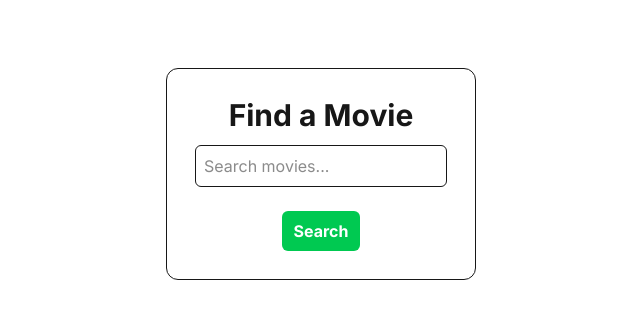
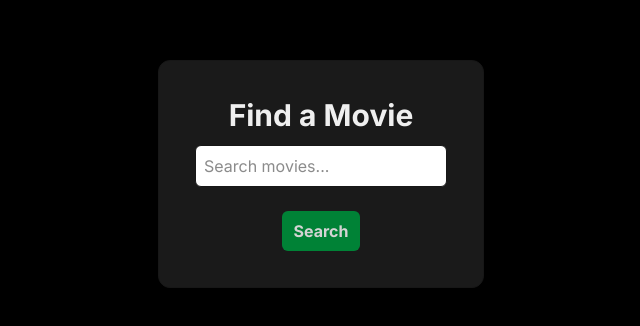
Before and after one commit to niklaus32/movie-search, a Next.js app: page / in a window 1280 px wide. Shown: the part 226-552 px from the top of the page, without its empty margins (319-959 px from the left). Built offline with nearby package versions, Linux system fonts and the light colour scheme.

Commit message:
Changed style

```diff
--- a/src/app/movies/[name]/page.tsx
+++ b/src/app/movies/[name]/page.tsx
@@ -50,28 +50,28 @@ export default function MoviesPage() {
 
     if (loading) {
         return (
-            <main className="flex items-center justify-center min-h-screen">
+            <main className="flex items-center justify-center min-h-screen bg-black">
                 <div className="flex flex-col items-center">
-                    <h1 className="text-2xl font-semibold">Loading...</h1>
+                    <h1 className="text-2xl font-semibold text-white">Loading...</h1>
                 </div>
             </main>
         );
     }
 
     return (
-        <main className="flex min-h-screen flex-col items-center justify-between p-24">
+        <main className="flex min-h-screen flex-col items-center justify-between p-24 bg-black">
             <div>
-                <h1 className="text-3xl font-semibold mb-6">Search: &quot;{movieName}&quot;</h1>
-                <Link href="/" className="flex justify-center hover:underline p-3">Go back</Link>
+                <h1 className="text-3xl font-semibold mb-6 text-white">Search: &quot;{movieName}&quot;</h1>
+                <Link href="/" className="flex justify-center hover:underline p-3 text-white">Go back</Link>
             </div>
             <div className="grid grid-cols-1 md:grid-cols-2 lg:grid-cols-3 gap-6">
                 {films.length === 0 ? (
                     <p>No movies found.</p>
                 ) : (
                     films.map((film) => (
-                        <div key={film["#IMDB_ID"]} className="border shadow-lg rounded-xl p-5 hover:shadow-xl transition duration-300 flex flex-col items-center">
+                        <div key={film["#IMDB_ID"]} className="border shadow-lg rounded-xl p-5 hover:shadow-xl transition duration-300 flex flex-col items-center bg-[#1a1a1a]">
                             <img src={film["#IMG_POSTER"]} alt={film["#TITLE"]} className="w-64 h-96 mb-5 object-cover rounded-lg"/>
-                            <h2 className="text-xl font-semibold mb-2 text-center">{film["#TITLE"]}</h2>
+                            <h2 className="text-xl font-semibold mb-2 text-center text-white">{film["#TITLE"]}</h2>
                             <p className="text-gray-500 mb-1">Year: {film["#YEAR"]}</p>
                             <p className="text-gray-500 mb-2">Actors: {film["#ACTORS"]}</p>
                             <a href={film["#IMDB_URL"]} target="_blank" rel="noopener noreferrer" className="text-blue-600 hover:underline font-medium">IMDB Link</a>
--- a/src/app/movies/page.tsx
+++ b/src/app/movies/page.tsx
@@ -35,28 +35,28 @@ export default function Movies() {
 
     if (loading) {
         return (
-            <main className="flex items-center justify-center min-h-screen">
+            <main className="flex items-center justify-center min-h-screen bg-black">
                 <div className="flex flex-col items-center">
-                    <h1 className="text-2xl font-semibold">Loading...</h1>
+                    <h1 className="text-2xl font-semibold text-white">Loading...</h1>
                 </div>
             </main>
         );
     }
 
     return (
-        <main className="flex min-h-screen flex-col items-center justify-between p-24">
+        <main className="flex min-h-screen flex-col items-center justify-between p-24 bg-black">
             <div>
-                <h1 className="text-3xl font-semibold mb-6">Browse Movies</h1>
-                <Link href="/" className="flex justify-center hover:underline p-3">Go back</Link>
+                <h1 className="text-3xl font-semibold mb-6 text-white">Browse Movies</h1>
+                <Link href="/" className="flex justify-center hover:underline p-3 text-white">Go back</Link>
             </div>
             <div className="grid grid-cols-1 md:grid-cols-2 lg:grid-cols-3 gap-6">
                 {films.length === 0 ? (
                     <p>No movies found.</p>
                 ) : (
                     films.map((film) => (
-                        <div key={film.id} className="border shadow-lg rounded-xl p-5 hover:shadow-xl transition duration-300 flex flex-col items-center">
-                            <img src={film.primaryImage?.url || "/default-poster.png"} alt={film.originalTitle} className="w-64 h-96 mb-5 object-cover rounded-lg"/>
-                            <h2 className="text-xl font-semibold mb-2 text-center">{film.originalTitle}</h2>
+                        <div key={film.id} className="border shadow-lg rounded-xl p-5 hover:shadow-xl transition duration-300 flex flex-col items-center bg-[#1a1a1a]">
+                            <img src={film.primaryImage?.url || "/default-poster.png"} alt={film.originalTitle} className="w-64 h-96 mb-5 object-cover rounded-lg shadow-md"/>
+                            <h2 className="text-xl font-semibold mb-2 text-center text-white">{film.originalTitle}</h2>
                             <p className="text-gray-500 mb-1">Type: {film.type}</p>
                             <a href={`https://www.imdb.com/title/${film.id}`} target="_blank" rel="noopener noreferrer" className="text-blue-600 hover:underline font-medium">IMDB Link</a>
                         </div>
--- a/src/app/page.tsx
+++ b/src/app/page.tsx
@@ -20,18 +20,18 @@ export default function Home() {
     }
   };
   return (
-    <div className="flex items-center justify-center min-h-screen">
-      <div className="border rounded-xl p-7">
-        <h1 className="font-bold text-3xl mb-3 text-center">Find a Movie</h1>
+    <div className="flex items-center justify-center min-h-screen bg-black">
+      <div className="border bg-[#1a1a1a] rounded-xl p-9">
+        <h1 className="font-bold text-3xl mb-3 text-center text-[#efefef]">Find a Movie</h1>
           <form onSubmit={handleSubmit}>
             <input
             type="text"
             placeholder="Search movies..."
-            className="border p-2 rounded-md mb-6 w-full max-w-md"
+            className="border p-2 rounded-md mb-6 w-full max-w-md bg-white"
             value={inputVal}
             onChange={(e) => setInputVal(e.target.value)}/>
             <div className="flex justify-center">
-              <button type="submit" className=" bg-green-500 hover:bg-green-600 text-white font-bold py-2 px-3 rounded-md">Search</button>
+              <button type="submit" className=" bg-green-700 hover:bg-green-800 text-neutral-300 font-bold py-2 px-3 rounded-md">Search</button>
             </div>
           </form>
       </div>
```
